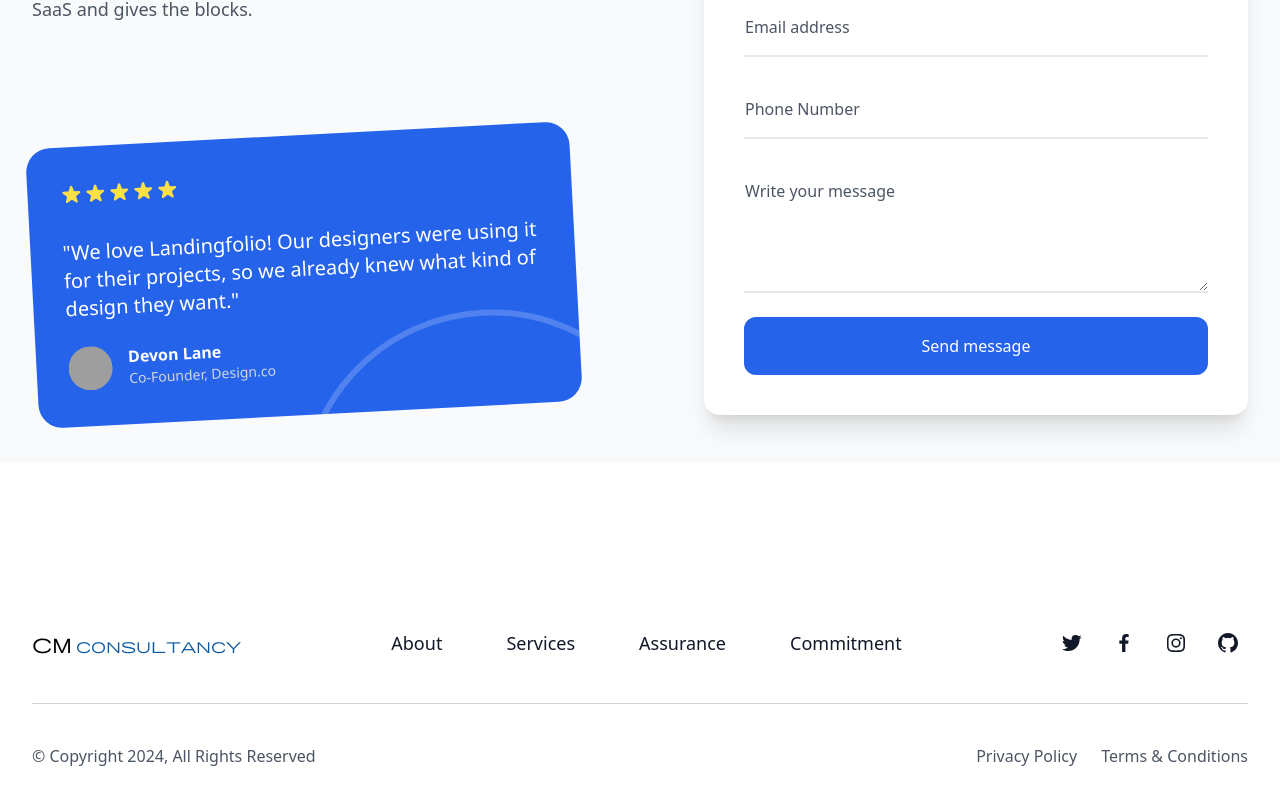
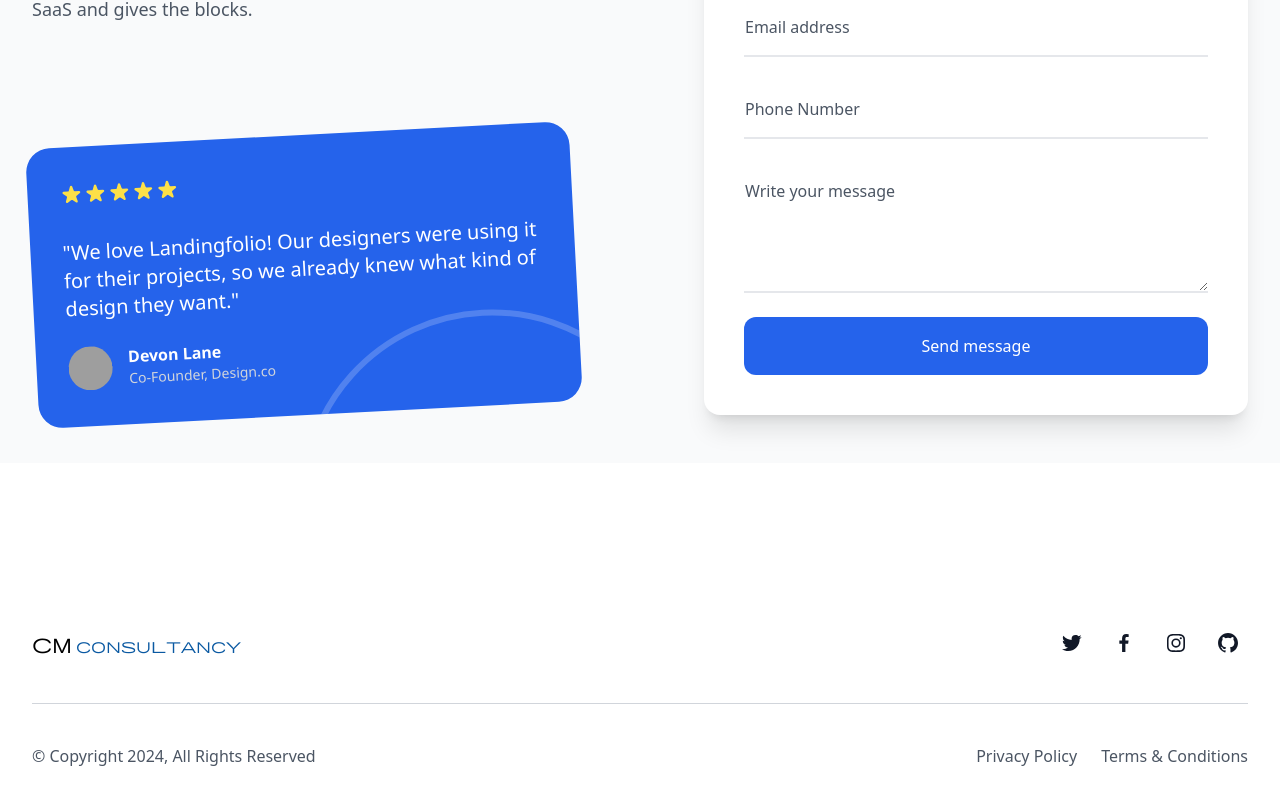
Before and after one commit to udhaykumarbala/cm_consultancy, a React (Vite) app: page / in a window 1280 px wide. Shown: the part 3352-4156 px from the top of the page. Built offline with nearby package versions, Linux system fonts and the light colour scheme; grey boxes are pictures that could not be loaded.

Commit message:
Menus Removed in footer

```diff
--- a/src/Home/FooterSection.jsx
+++ b/src/Home/FooterSection.jsx
@@ -9,7 +9,7 @@ const FooterSection = () => {
                         <h1 style={{ fontSize: '20px', fontWeight: 'bold', fontFamily: 'Material Symbols Outlined' }}>CM <span style={{ fontSize: '15px', fontWeight: 'bold', color: 'rgb(10, 89, 162)', marginLeft: '-16px' }}>Consultancy</span></h1>
                     </div>
 
-                    <ul className="flex items-center justify-center mt-8 space-x-6 sm:mt-12 sm:space-x-16 lg:mt-0">
+                    {/* <ul className="flex items-center justify-center mt-8 space-x-6 sm:mt-12 sm:space-x-16 lg:mt-0">
                         <li>
                             <a
                                 href="#AboutUs"
@@ -46,7 +46,7 @@ const FooterSection = () => {
                                 Commitment
                             </a>
                         </li>
-                    </ul>
+                    </ul> */}
 
                     <ul className="flex items-center justify-center mt-8 space-x-3 sm:mt-12 lg:justify-end lg:mt-0">
                         <li>
```
